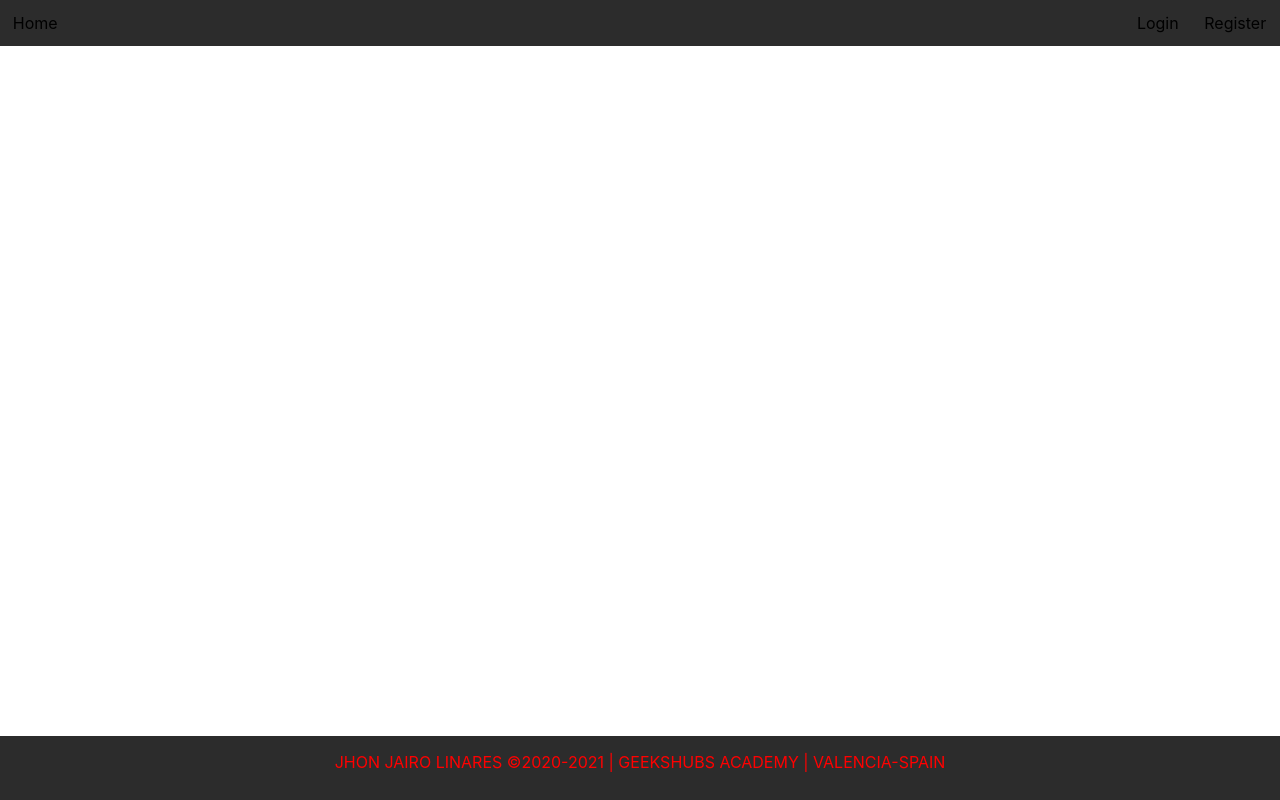
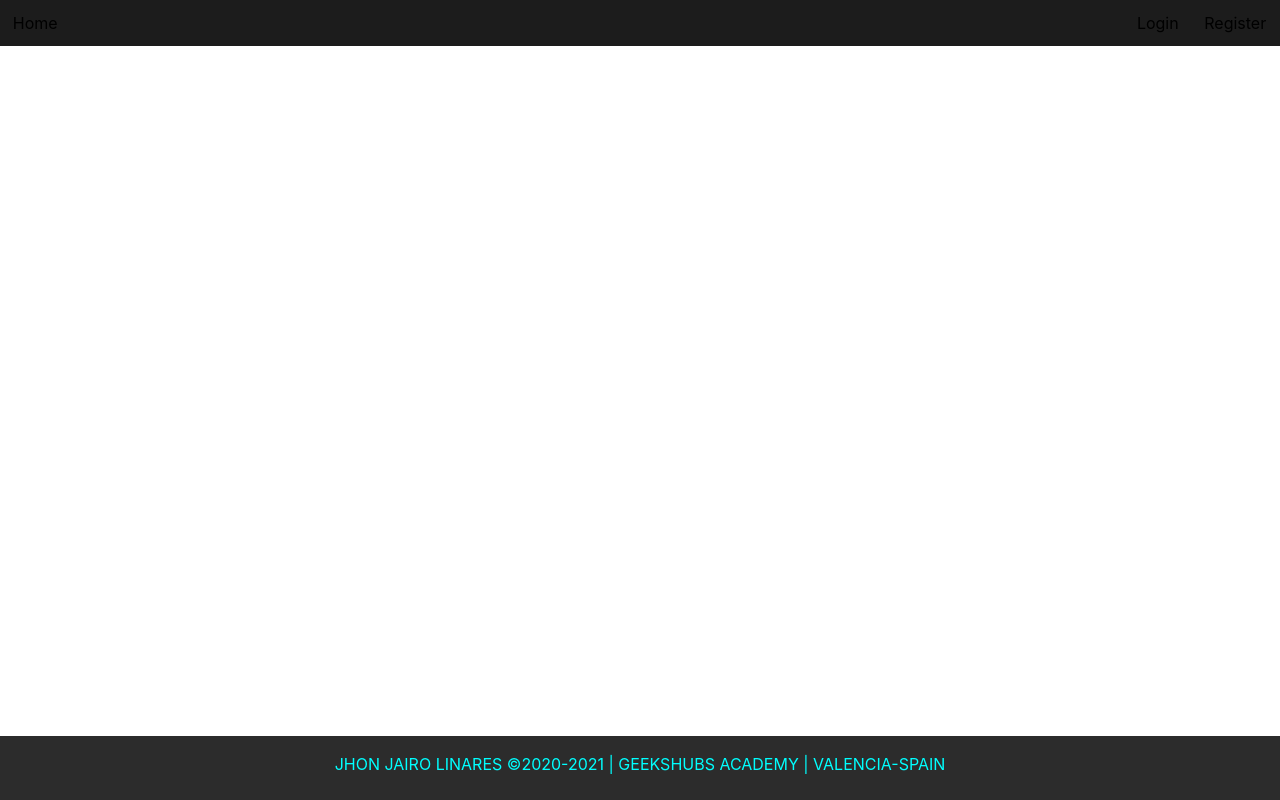
Before and after one commit to jhonjlinaresb/frontadmsys, a React (Create React App) app: page / in a window 1280 px wide. In both pictures the pointer is over the element 640 px from the left and 767 px from the top of the page. Built offline with nearby package versions, Linux system fonts and the light colour scheme.

Commit message:
Changes in the SASS of Header and Footer

```diff
--- a/src/components/Footer/Footer.scss
+++ b/src/components/Footer/Footer.scss
@@ -1,5 +1,5 @@
 .footer{
-    background: #2c2c2c;
+    background: #1c1c1c;
     display: flex;
     position: absolute;
     justify-content: center;
@@ -9,6 +9,9 @@
     bottom: 0.1px;
     padding-bottom: 1em;
 }
+.footer:hover{
+    background: #2c2c2c;
+}
 
 
 .contenido{
@@ -17,5 +20,6 @@
     text-align: center;
    }
 .contenido:hover{
-       color: red;
+       color: cyan;
+       top: 0.1em;
    }
--- a/src/components/Header/Header.scss
+++ b/src/components/Header/Header.scss
@@ -2,7 +2,7 @@
     display: flex;
     align-items: center;
     min-height: 5vh;
-    background-color: #2c2c2c;
+    background-color: #1c1c1c;
     a,
     span {
         color: white;
@@ -10,7 +10,10 @@
         cursor: pointer;
         padding: 0.8em;
         &:hover {
-            background-color: black;
+            background-color: #2c2c2c;
+            border-bottom: cyan 1px solid;
+            color: cyan;
+            top: 1em;
         }
     }
     .logout {
```
